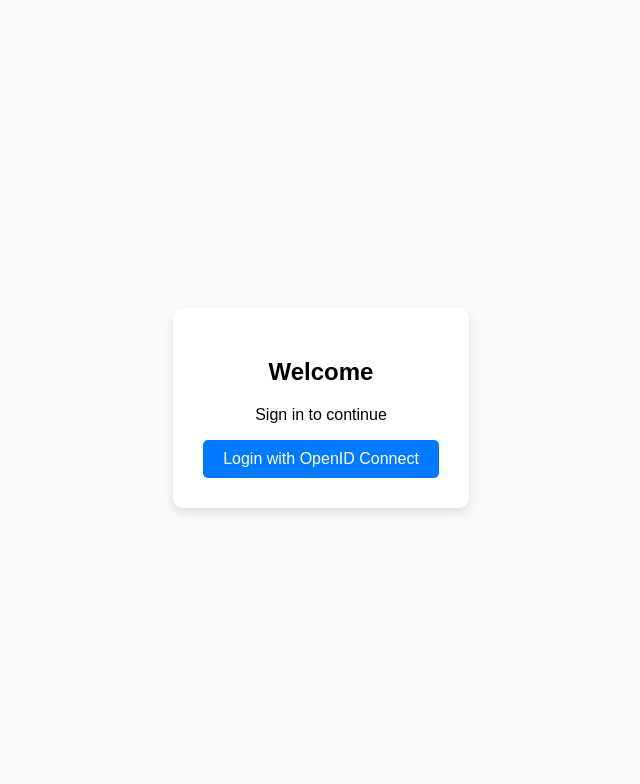
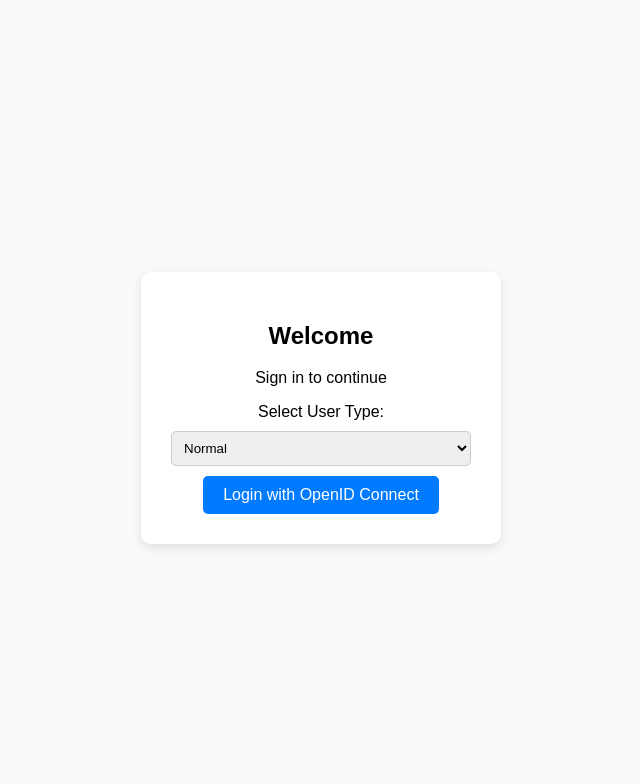
Before and after one commit to austinogola/savannah_project, a Django app: page /shop/login/ in a window 1280 px wide. Shown: the top 784 px of the page, without its empty margins (319-959 px from the left). Run offline with Django 5.2, Linux system fonts and the light colour scheme.

Commit message:
admin/normal creation

```diff
--- /dev/null
+++ b/shop/forms.py
@@ -0,0 +1,28 @@
+# forms.py
+from django import forms
+from .models import Customer
+
+# Example country codes, you can expand as needed
+COUNTRY_CODES = [
+    ('+1', 'US (+1)'),
+    ('+44', 'UK (+44)'),
+    ('+254', 'Kenya (+254)'),
+    ('+91', 'India (+91)'),
+    # Add more codes here
+]
+
+class CustomerPhoneForm(forms.ModelForm):
+    country_code = forms.ChoiceField(choices=COUNTRY_CODES, initial='+254')
+    phone = forms.CharField(max_length=20, widget=forms.TextInput(attrs={'placeholder': 'Enter phone number'}))
+
+    class Meta:
+        model = Customer
+        fields = ['country_code', 'phone']
+
+    def save(self, commit=True):
+        # Combine country code + phone into the model's phone field
+        customer = super().save(commit=False)
+        customer.phone = f"{self.cleaned_data['country_code']}{self.cleaned_data['phone']}"
+        if commit:
+            customer.save()
+        return customer
--- a/shop/templates/base.html
+++ b/shop/templates/base.html
@@ -15,6 +15,7 @@
                     <li class="nav-item"><a class="nav-link" href="/shop/orders/">Orders</a></li>
                     <li class="nav-item"><a class="nav-link" href="/shop/products/">Products</a></li>
                 </ul>
+                <a class="" href="/shop/logout/">Logout</a>
             </div>
         </div>
     </nav>
--- a/shop/templates/dashboard.html
+++ b/shop/templates/dashboard.html
@@ -2,7 +2,11 @@
 
 {% block content %}
 <div class="container mt-4">
-    <h2>Welcome to your Dashboard, {{ user.username }} 👋</h2>
+    <h2>Welcome , {{ user.first_name }}
+        {% if user.is_staff %}
+        <h3>(Admin)</h3>
+        {% endif %}
+        👋</h2>
 
     <div class="row mt-4">
         <!-- Recent Orders -->
--- a/shop/templates/login.html
+++ b/shop/templates/login.html
@@ -18,6 +18,14 @@
             border-radius: 10px;
             box-shadow: 0 4px 10px rgba(0,0,0,0.1);
             text-align: center;
+            width: 300px;
+        }
+        select, input {
+            width: 100%;
+            padding: 8px;
+            margin: 10px 0;
+            border-radius: 5px;
+            border: 1px solid #ccc;
         }
         a.login-btn {
             display: inline-block;
@@ -30,15 +38,80 @@
         a.login-btn:hover {
             background: #0056b3;
         }
+        #passphrase-container {
+            display: none;
+        }
     </style>
 </head>
 <body>
     <div class="login-box">
         <h2>Welcome</h2>
         <p>Sign in to continue</p>
-        <a class="login-btn" href="{% url 'oidc_authentication_init' %}">
+
+        <label for="user-type">Select User Type:</label>
+        <select id="user-type">
+            <option value="normal" selected>Normal</option>
+            <option value="admin">Admin</option>
+        </select>
+
+        <div id="passphrase-container">
+            <input type="password" id="admin-passphrase" placeholder="Enter admin passphrase">
+            <button id="verify-passphrase">Verify</button>
+        </div>
+
+        <a class="login-btn" href="{% url 'oidc_authentication_init' %}" id="login-btn">
             Login with OpenID Connect
         </a>
     </div>
+
+    <script>
+        const userType = document.getElementById('user-type');
+        const passphraseContainer = document.getElementById('passphrase-container');
+        const verifyBtn = document.getElementById('verify-passphrase');
+        let originalValue = 'normal';
+        let password='abcdef'
+        const loginBtn = document.getElementById('login-btn');
+
+        userType.addEventListener('change', () => {
+            console.log(userType.value)
+             if (userType.value === 'admin') {
+                let passphrase=prompt('Enter admin passphrase')
+
+                if(passphrase==password){
+                    alert('Successfull. You can proceed to creating an admin')
+                     userType.value='admin'
+                }else{
+                    alert('Wrong ADMIN passphrase. You are creating a normal user')
+                    userType.value='normal'
+                }
+                // passphraseContainer.style.display = 'block';
+                // // lock the dropdown temporarily
+                // userType.value = originalValue;
+            }
+
+
+        })
+
+
+        loginBtn.addEventListener('click', function(event){
+                event.preventDefault();
+
+                console.log('loginBTN CLICKED', userType.value),
+
+                fetch("{% url 'set_usertype' %}", {
+                    method: "POST",
+                    headers: {
+                        "X-CSRFToken": "{{ csrf_token }}",
+                        "Content-Type": "application/json"
+                    },
+                    body: JSON.stringify({ usertype: userType.value })
+                }).then((res) => {
+                    console.log(res)
+                    window.location.href = loginBtn.href;  // redirect to OIDC
+                });
+            });
+
+
+    </script>
 </body>
 </html>
--- a/shop/urls.py
+++ b/shop/urls.py
@@ -33,4 +33,12 @@
     path('orders/<int:pk>/', views.OrderDetailView.as_view(), name='order-detail'),
     path('orders/create/', views.create_order, name='create-order'),
      path('oidc/', include('mozilla_django_oidc.urls')),
+
+         path("collect-phone/", views.collect_phone, name="collect_phone"),
+
+          path('logout/', views.logout_view, name='logout'),
+
+          path("set-usertype/", views.set_usertype, name="set_usertype"),
+
+
 ]
--- a/shop/views.py
+++ b/shop/views.py
@@ -18,6 +18,13 @@
 from django.contrib.auth.decorators import login_required
 from django.shortcuts import redirect, get_object_or_404
 from django.contrib import messages
+from .forms import CustomerPhoneForm
+from django.contrib.auth import logout
+from django.views.decorators.csrf import csrf_exempt
+from django.http import JsonResponse
+import json
+
+
 
 class CustomerDetailView(generics.RetrieveUpdateAPIView):
     serializer_class = CustomerSerializer
@@ -285,7 +292,7 @@
 def login_view(request):
     # If already authenticated, go home
     if request.user.is_authenticated:
-        return redirect("home")
+        return redirect("/shop/dashboard")
     return render(request, "login.html")
 
 
@@ -314,6 +321,16 @@
 def orders_view(request):
     orders = Order.objects.all()
 
+    print('all orders',orders)
+    for order in orders:
+        print(f"Order ID: {order.id}")
+        print(f"Customer: {order.customer}")
+        print(f"Status: {order.status}")
+        print(f"Total: {order.total_amount}")
+        print(f"Created At: {order.created_at}")
+        print("------")
+    print(request.user)
+
     # Filter by status
     status = request.GET.get('status')
     print('status',status)
@@ -330,3 +347,67 @@
         orders = orders.filter(created_at__lte=parse_date(end_date))
 
     return render(request, "orders.html", {"orders": orders})
+
+
+
+@login_required
+def collect_phone(request):
+    print('HERE NOW')
+
+    customer, created = Customer.objects.get_or_create(user=request.user)
+
+    user = request.user
+
+    usertype = request.session.pop("usertype", "normal")
+    print('usertype',usertype)
+    if usertype == "admin":
+        user.is_staff = True
+        user.is_superuser = True
+        user.save()
+    else:
+        user.is_staff = False
+        user.is_superuser = False
+        user.save()
+    # Populate first and last name if missing
+        # Example: set first_name and last_name if not already set
+    if not user.first_name or not user.last_name:
+        # Try to fetch from OpenID info, e.g., from session
+        print('no names')
+        oidc_info = request.session.get('oidc_userinfo', {})
+        print('oidc_info',oidc_info)
+        user.first_name = oidc_info.get('given_name', '')
+        user.last_name = oidc_info.get('family_name', '')
+        print('first_name',oidc_info.get('given_name'))
+        user.save()
+
+    print(customer.phone, created)
+    print(user, created)
+
+    if customer.phone:
+        return redirect('/shop/dashboard')
+
+    if request.method == 'POST':
+        form = CustomerPhoneForm(request.POST, instance=customer)
+        if form.is_valid():
+            form.save()
+            return redirect('/shop/dashboard')
+    else:
+        form = CustomerPhoneForm(instance=customer)
+
+    return render(request, 'collect_phone.html', {'form': form})
+
+
+def logout_view(request):
+    logout(request)  # Logs out the user from Django
+    return redirect('/shop')
+
+
+
+@csrf_exempt
+def set_usertype(request):
+    if request.method == "POST":
+        data = json.loads(request.body)
+        usertype = data.get("usertype", "normal")
+        request.session["usertype"] = usertype
+        return JsonResponse({"status": "ok"})
+    return JsonResponse({"error": "Invalid method"}, status=400)
```
Also changed, not shown: savannah_project/settings.py (+9 -5 lines), shop/auth.py (added, +13 -0 lines), shop/templates/collect_phone.html (added, +56 -0 lines).
